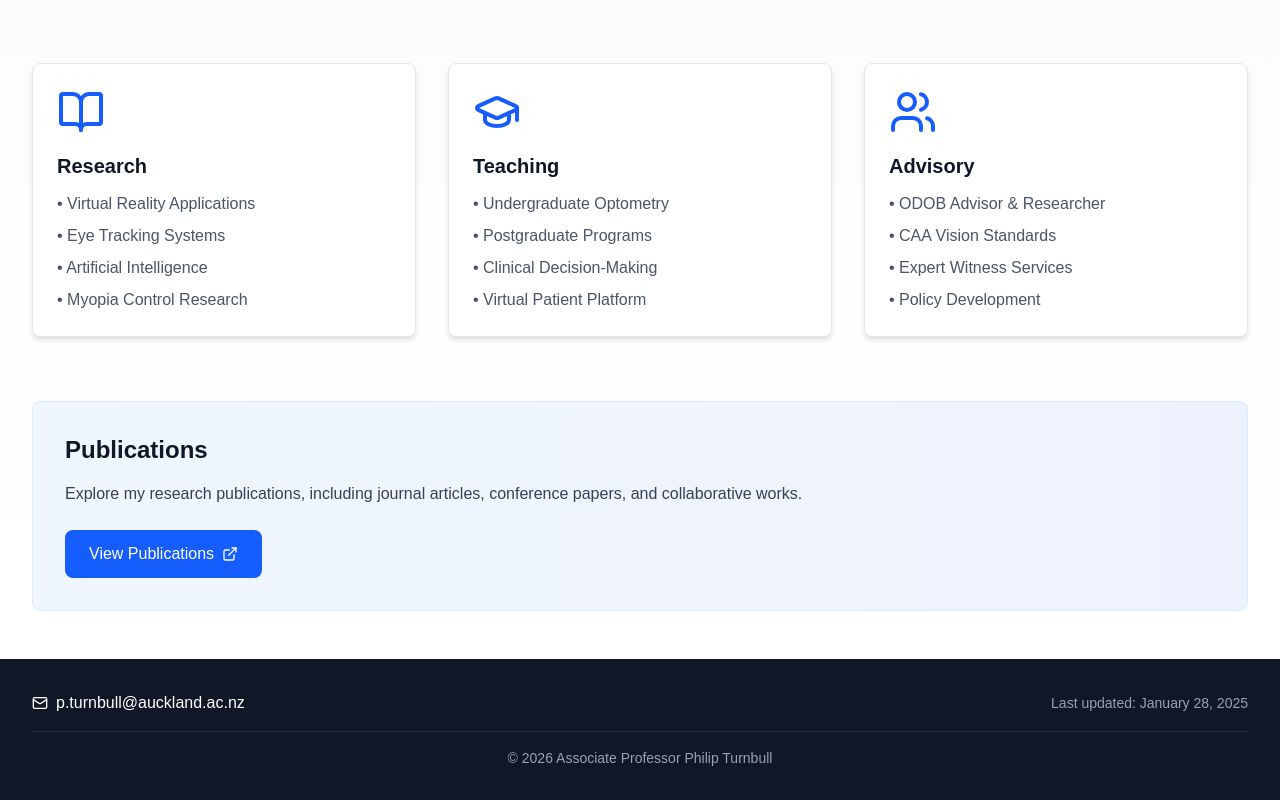
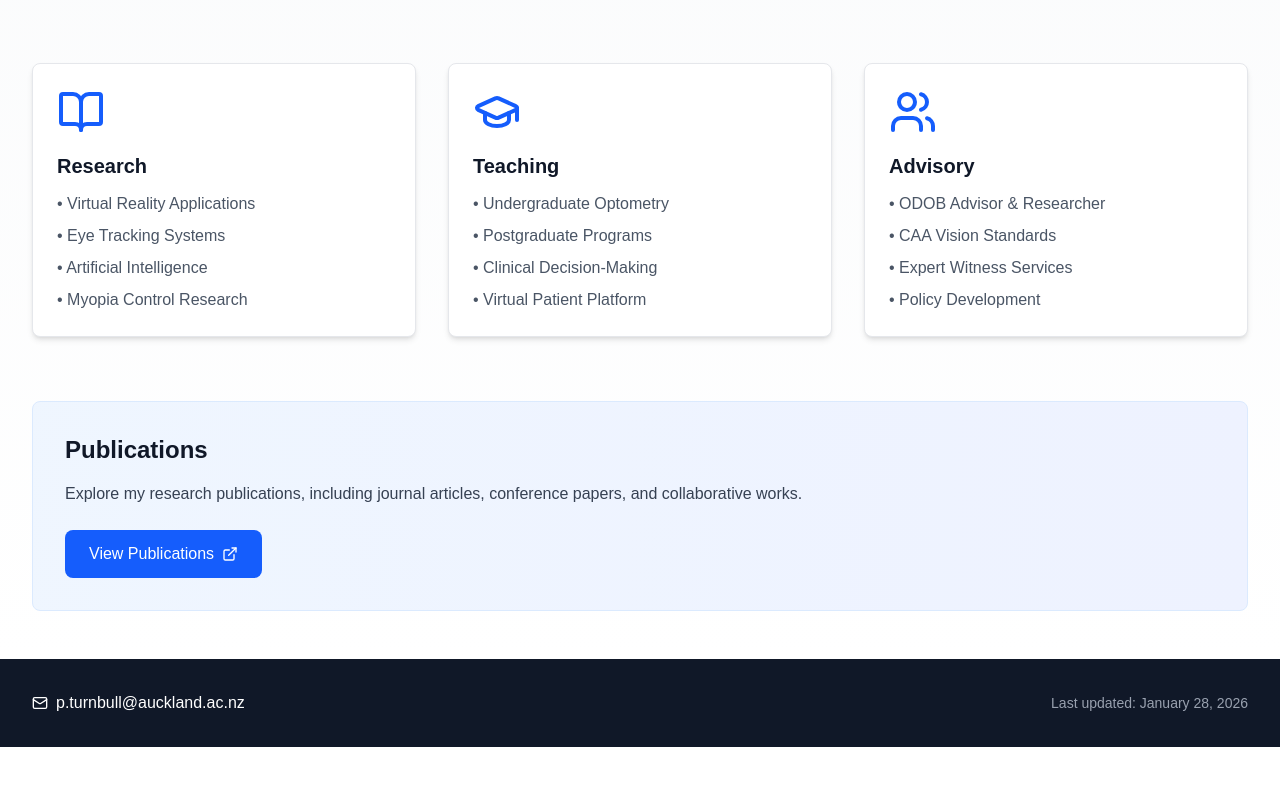
Before and after one commit to fillupt/Work-Website, a Next.js app: page / in a window 1280 px wide. Shown: the part 402-1202 px from the top of the page. After the commit the page ends 1149 px from the top, so only its background shows below. Built offline with nearby package versions, Linux system fonts and the light colour scheme.

Commit message:
Update footer: correct year to 2026 and remove copyright notice

```diff
--- a/app/components/Footer.tsx
+++ b/app/components/Footer.tsx
@@ -16,12 +16,8 @@ export default function Footer() {
           </div>
 
           <div className="text-sm text-gray-400">
-            Last updated: January 28, 2025
+            Last updated: January 28, 2026
           </div>
-        </div>
-
-        <div className="mt-4 pt-4 border-t border-gray-800 text-center text-sm text-gray-400">
-          © {new Date().getFullYear()} Associate Professor Philip Turnbull
         </div>
       </div>
     </footer>
```
